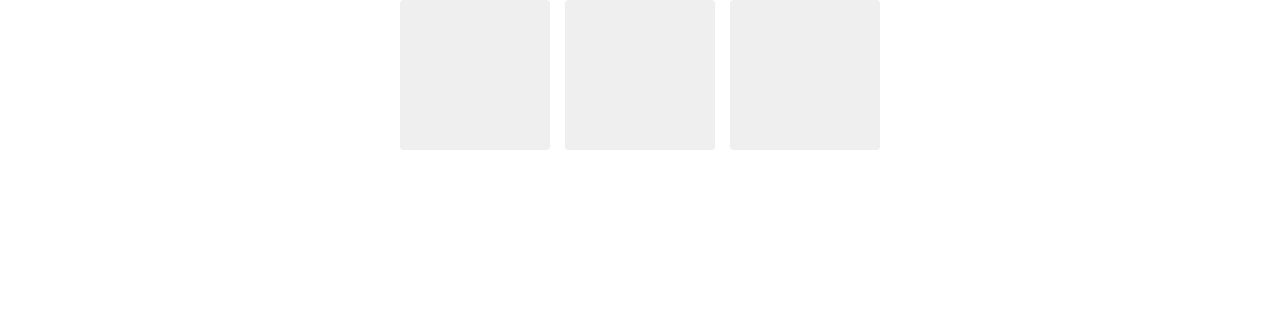
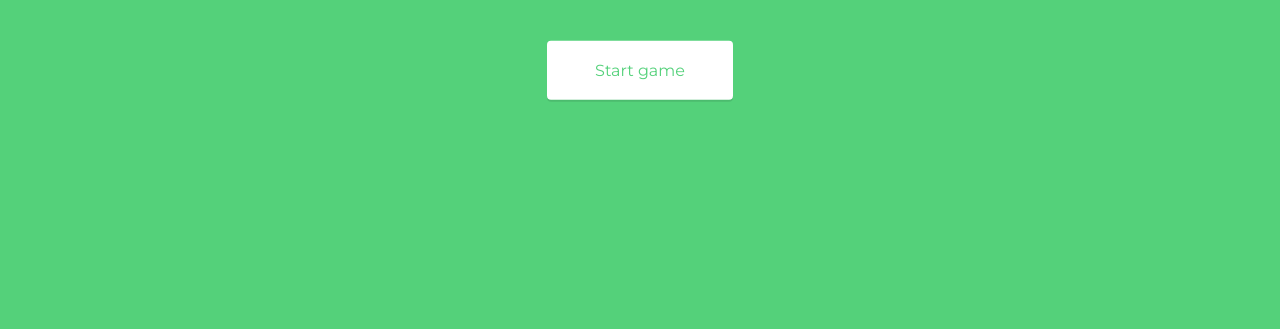
Before and after one commit to stho32/Treehouse-04-TicTacToe, a plain HTML site: page Source/index.html in a window 1280 px wide. Shown: the part 471-800 px from the top of the page. Drawn offline with Linux system fonts and the light colour scheme.

Commit message:
R2 is fullfilled

```diff
--- a/Source/index.html
+++ b/Source/index.html
@@ -10,6 +10,14 @@
 </head>
 
 <body>
+
+  <div class="screen screen-start" id="start">
+    <header>
+      <h1>Tic Tac Toe</h1>
+      <a href="#" class="button" id="screen-start-button">Start game</a>
+    </header>
+  </div>
+
   <div class="board" id="board">
     <header>
       <h1>Tic Tac Toe</h1>
--- a/Source/js/tic-tac-toe.js
+++ b/Source/js/tic-tac-toe.js
@@ -3,3 +3,22 @@
 
     github/stho32
 */
+
+(() => {
+    const $startScreen = $("#start");
+    const $startScreenButton = $("#screen-start-button");
+    const $board = $("#board");
+
+    /* (R2) at startup the board is hidden and the start screen is displayed */
+    function StartupScreenInteraction() {
+        $board.hide()
+        $startScreen.show();
+
+        $startScreenButton.on("click", () => {
+            $startScreen.hide();
+            $board.show();
+        });
+    }
+
+    StartupScreenInteraction();
+})();
```
Also changed, not shown: 2 other files.
